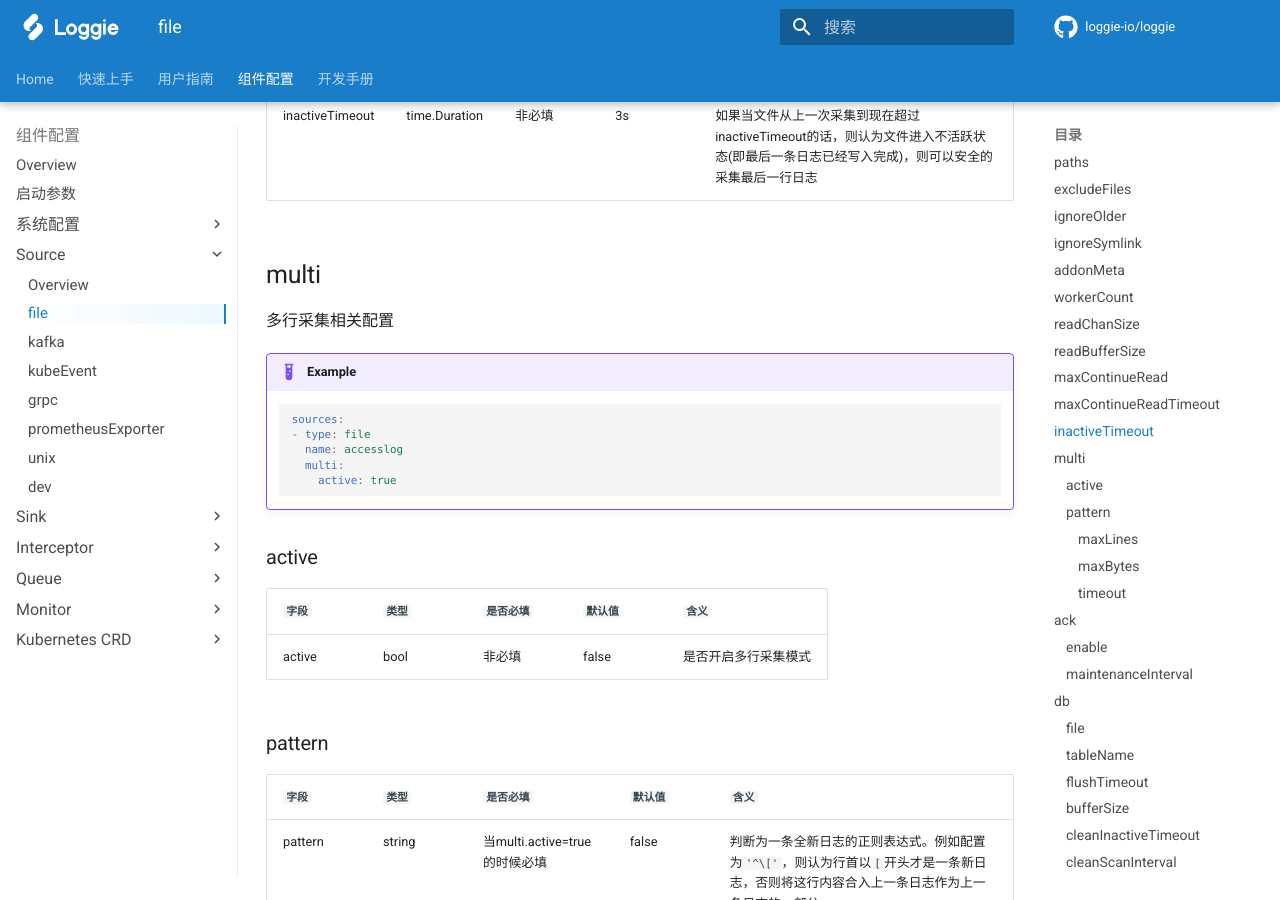
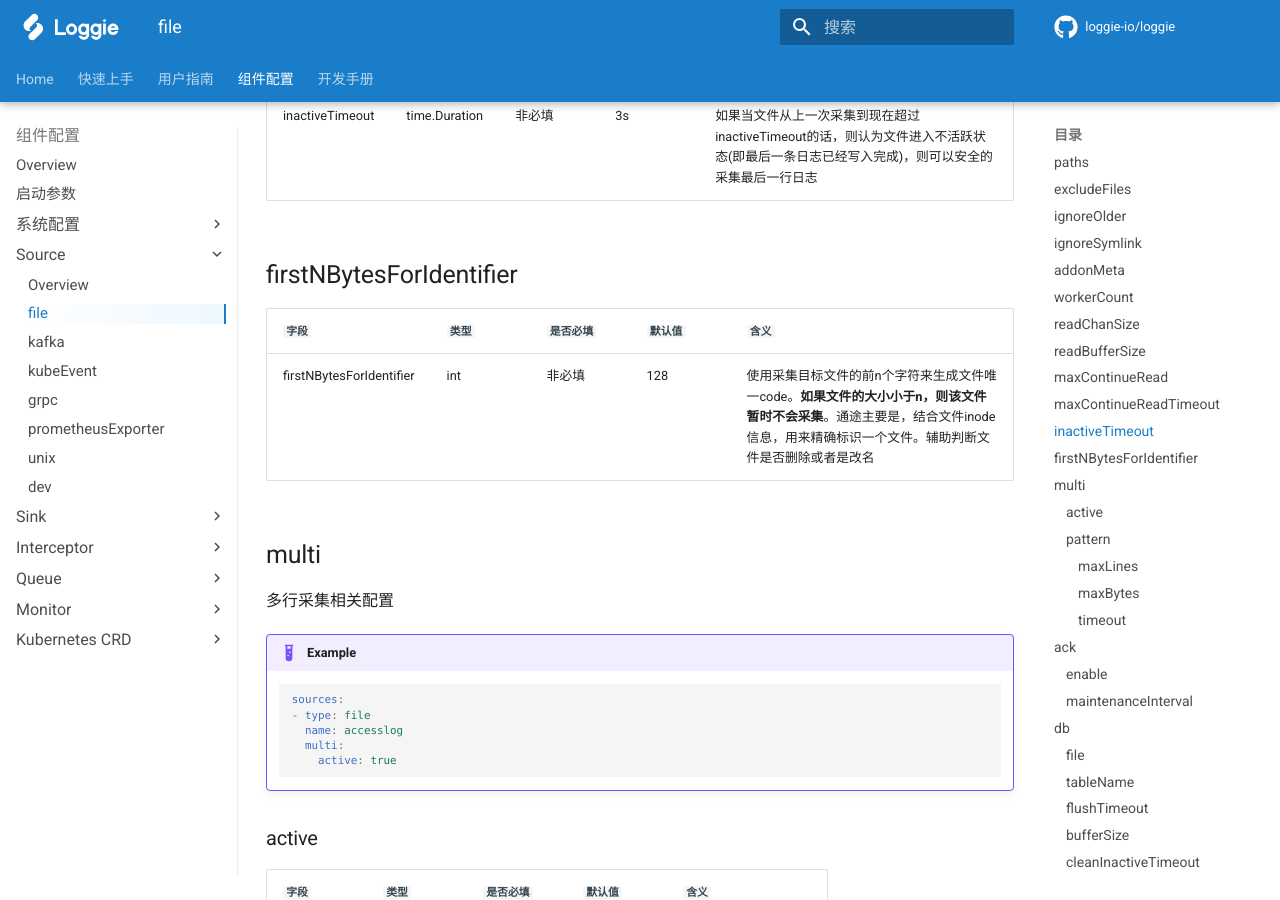
Before and after one commit to loggie-io/docs, an MkDocs documentation site: the page built from docs/reference/pipelines/source/file.md, in a window 1280 px wide and 900 px high, scrolled down 3297 px. Built offline with MkDocs 1.6.1 and Material for MkDocs 9.7.7, drawn with Linux system fonts in a browser that asks for light colours; some web fonts are replaced; comment, search, counter and statistics services are not loaded.

Commit message:
firstNBytesForIdentifier

```diff
--- a/docs/reference/pipelines/source/file.md
+++ b/docs/reference/pipelines/source/file.md
@@ -121,6 +121,12 @@ state含义解释：
 | `字段`          | `类型`        | `是否必填` | `默认值` | `含义`                                                       |
 | --------------- | ------------- | ---------- | -------- | ------------------------------------------------------------ |
 | inactiveTimeout | time.Duration | 非必填     | 3s       | 如果当文件从上一次采集到现在超过inactiveTimeout的话，则认为文件进入不活跃状态(即最后一条日志已经写入完成)，则可以安全的采集最后一行日志 |
+
+## firstNBytesForIdentifier
+
+| `字段`                   | `类型` | `是否必填` | `默认值` | `含义`                                                       |
+| ------------------------ | ------ | ---------- | -------- | ------------------------------------------------------------ |
+| firstNBytesForIdentifier | int    | 非必填     | 128      | 使用采集目标文件的前n个字符来生成文件唯一code。**如果文件的大小小于n，则该文件暂时不会采集**。通途主要是，结合文件inode信息，用来精确标识一个文件。辅助判断文件是否删除或者是改名 |
 
 ## multi
 
```
